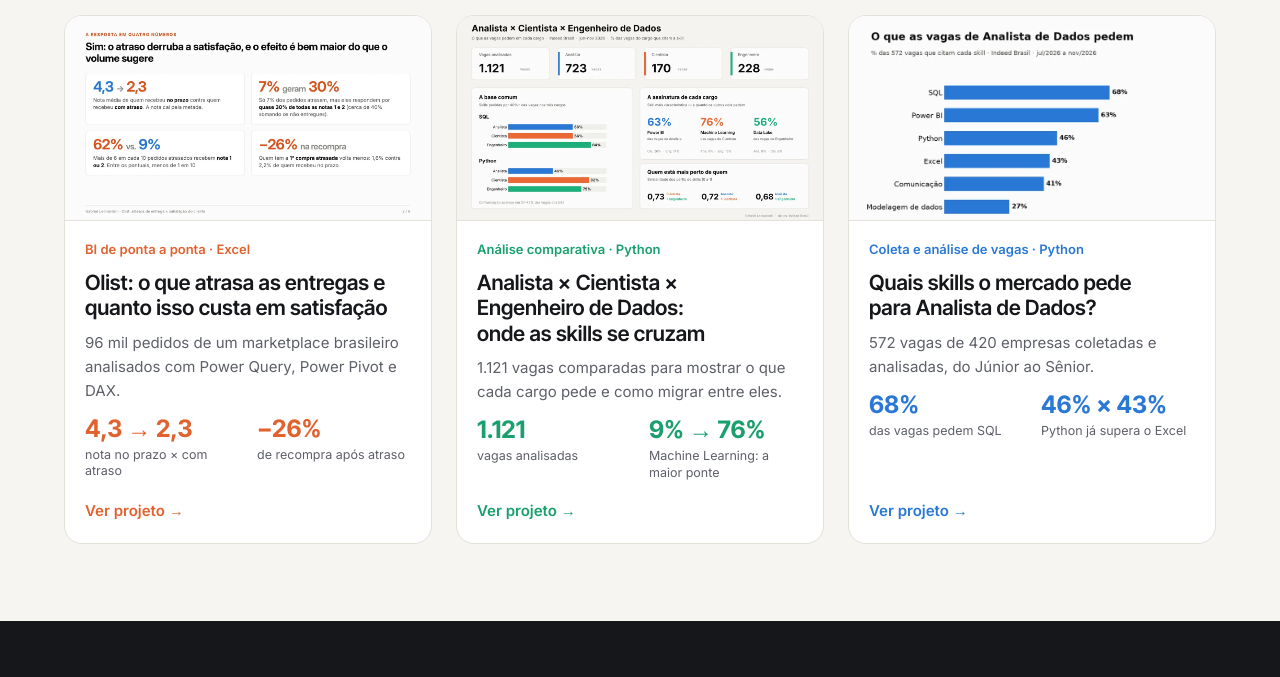
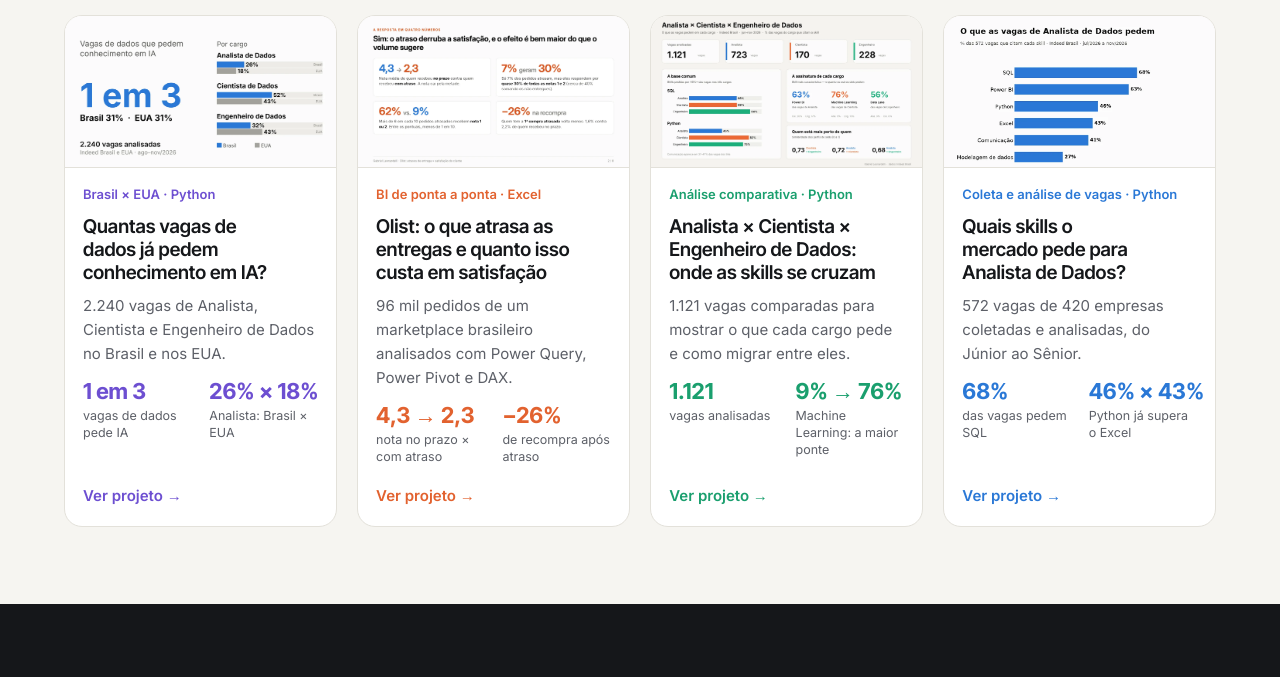
Before and after one commit to GabrielLeo12/GabrielLeo12.github.io, a plain HTML site: page index.html in a window 1280 px wide. Shown: the part 527-1204 px from the top of the page. Drawn offline with Linux system fonts and the light colour scheme.

Commit message:
Add files via upload

```diff
--- a/index.html
+++ b/index.html
@@ -19,7 +19,7 @@ LAYOUT: topo compacto em uma coluna; grade de 3 cards logo abaixo; depois métod
 :root{color-scheme:light dark;
 --bg:light-dark(#f6f5f1,#111315);--panel:light-dark(#ffffff,#1a1d20);--ink:light-dark(#15171a,#eceae4);
 --muted:light-dark(#5d6068,#a3a6ad);--line:light-dark(#e3e1da,#2a2e33);--track:light-dark(#edebe5,#24282c);
---blue:light-dark(#2a78d6,#5b9bf0);--orange:light-dark(#e2622f,#f08a5d);--green:light-dark(#1a9f6e,#3cc492);
+--blue:light-dark(#2a78d6,#5b9bf0);--orange:light-dark(#e2622f,#f08a5d);--green:light-dark(#1a9f6e,#3cc492);--violet:light-dark(#6d4fd1,#a08cf2);
 --deep:light-dark(#15171a,#0b0c0e)}
 :root[data-theme=light]{color-scheme:light}:root[data-theme=dark]{color-scheme:dark}
 *{box-sizing:border-box;min-width:0}
@@ -29,7 +29,7 @@ a{color:inherit}
 h1,h2,h3{font-family:"Inter Tight",Inter,sans-serif;line-height:1.05;text-wrap:balance;margin:0}
 h1{font-size:clamp(36px,4.6vw,60px);font-weight:700;letter-spacing:-.02em}
 h2{font-size:clamp(26px,3.2vw,36px);font-weight:600;letter-spacing:-.01em}
-h3{font-size:21px;font-weight:600;line-height:1.2}
+h3{font-size:19px;font-weight:600;line-height:1.22}
 p{margin:0}
 .wrap{max-width:1240px;margin:0 auto}
 .band{padding:clamp(40px,6vw,80px) max(5vw,16px)}
@@ -57,18 +57,19 @@ nav a.l:hover{color:var(--ink)}
 .head{display:flex;flex-wrap:wrap;justify-content:space-between;align-items:baseline;gap:6px 24px;margin-bottom:20px}
 .head p{color:var(--muted);font-size:15px}
 .head h2{font-size:clamp(36px,4.4vw,54px);font-weight:700;letter-spacing:-.02em}
-.grid{display:grid;grid-template-columns:repeat(3,minmax(0,1fr));gap:clamp(14px,2vw,24px)}
+.grid{display:grid;grid-template-columns:repeat(4,minmax(0,1fr));gap:clamp(14px,1.6vw,22px)}
 .pc{display:flex;flex-direction:column;background:var(--panel);border:1px solid var(--line);border-radius:18px;overflow:hidden;text-decoration:none;transition:transform .2s,box-shadow .2s,border-color .2s}
 .pc:hover{transform:translateY(-4px);border-color:var(--c);box-shadow:0 22px 44px -28px rgba(0,0,0,.45)}
 .pc .img{aspect-ratio:16/9;background:#fbfaf7;border-bottom:1px solid var(--line);overflow:hidden}
 .pc .img img{display:block;width:100%;height:100%;object-fit:cover;object-position:top}
-.pc .body{display:flex;flex-direction:column;gap:10px;padding:18px 20px 20px;flex:1}
+.pc .body{display:flex;flex-direction:column;gap:10px;padding:16px 18px 18px;flex:1}
 .tag{font-size:13px;font-weight:600;color:var(--c)}
 .pc .q{font-size:15px;color:var(--muted)}
 .nums{display:flex;gap:18px;margin-top:4px}
-.nums b{display:block;font:700 24px/1 "Inter Tight",sans-serif;color:var(--c);white-space:nowrap}
+.nums b{display:block;font:700 22px/1 "Inter Tight",sans-serif;color:var(--c);white-space:nowrap}
 .nums span{display:block;font-size:12.5px;color:var(--muted);margin-top:6px;line-height:1.35}
 .nums div{flex:1}
+.new{font-style:normal;font-size:11px;font-weight:700;color:#fff;background:var(--c);border-radius:999px;padding:2px 8px;margin-left:6px;vertical-align:1px}
 .go{margin-top:auto;padding-top:8px;font-weight:600;font-size:15px;color:var(--c)}
 /* método */
 .method{background:var(--deep);color:#eceae4}
@@ -85,10 +86,10 @@ nav a.l:hover{color:var(--ink)}
 .clist a small{font-weight:400;color:var(--muted);font-size:14px;overflow-wrap:anywhere}
 .clist a:hover{border-color:var(--ink)}
 footer{padding:28px max(5vw,16px);border-top:1px solid var(--line);font-size:13px;color:var(--muted)}
-@media(max-width:960px){.grid{grid-template-columns:minmax(0,1fr) minmax(0,1fr)}.grid .pc:last-child{grid-column:1/-1}}
+@media(max-width:1180px){.grid{grid-template-columns:minmax(0,1fr) minmax(0,1fr)}}
 @media(max-width:900px){.contact .wrap,.mgrid{grid-template-columns:minmax(0,1fr)}}
 @media(max-width:640px){
- .grid{grid-template-columns:minmax(0,1fr)}.grid .pc:last-child{grid-column:auto}
+ .grid{grid-template-columns:minmax(0,1fr)}
  .chips{display:none}
  nav .wrap{gap:4px 16px}
  nav a.l{font-size:14px}
@@ -131,6 +132,20 @@ footer{padding:28px max(5vw,16px);border-top:1px solid var(--line);font-size:13p
   <p>Clique em um projeto para ver a análise completa, com gráficos e explicações.</p>
  </div>
  <div class="grid">
+
+  <a class="pc" href="projetos/ia.html" style="--c:var(--violet)">
+   <div class="img"><img src="img/ia-capa.webp" width="1400" height="787" alt="Resumo: 1 em cada 3 vagas de dados pede conhecimento em IA."></div>
+   <div class="body">
+    <span class="tag">Brasil × EUA · Python</span>
+    <h3>Quantas vagas de dados já pedem conhecimento em IA?</h3>
+    <p class="q">2.240 vagas de Analista, Cientista e Engenheiro de Dados no Brasil e nos EUA.</p>
+    <div class="nums">
+     <div><b>1 em 3</b><span>vagas de dados pede IA</span></div>
+     <div><b>26% × 18%</b><span>Analista: Brasil × EUA</span></div>
+    </div>
+    <span class="go">Ver projeto →</span>
+   </div>
+  </a>
 
   <a class="pc" href="projetos/olist.html" style="--c:var(--orange)">
    <div class="img"><img src="img/olist-resumo.webp" width="1400" height="787" alt="Os quatro números principais do estudo de caso da Olist."></div>
--- a/projeto.css
+++ b/projeto.css
@@ -2,7 +2,7 @@
 :root{color-scheme:light dark;
 --bg:light-dark(#f6f5f1,#111315);--panel:light-dark(#ffffff,#1a1d20);--ink:light-dark(#15171a,#eceae4);
 --muted:light-dark(#5d6068,#a3a6ad);--line:light-dark(#e3e1da,#2a2e33);--track:light-dark(#edebe5,#24282c);
---blue:light-dark(#2a78d6,#5b9bf0);--orange:light-dark(#e2622f,#f08a5d);--green:light-dark(#1a9f6e,#3cc492)}
+--blue:light-dark(#2a78d6,#5b9bf0);--orange:light-dark(#e2622f,#f08a5d);--green:light-dark(#1a9f6e,#3cc492);--violet:light-dark(#6d4fd1,#a08cf2)}
 :root[data-theme=light]{color-scheme:light}:root[data-theme=dark]{color-scheme:dark}
 *{box-sizing:border-box;min-width:0}
 html{scroll-behavior:smooth;scroll-padding-top:72px}
```
